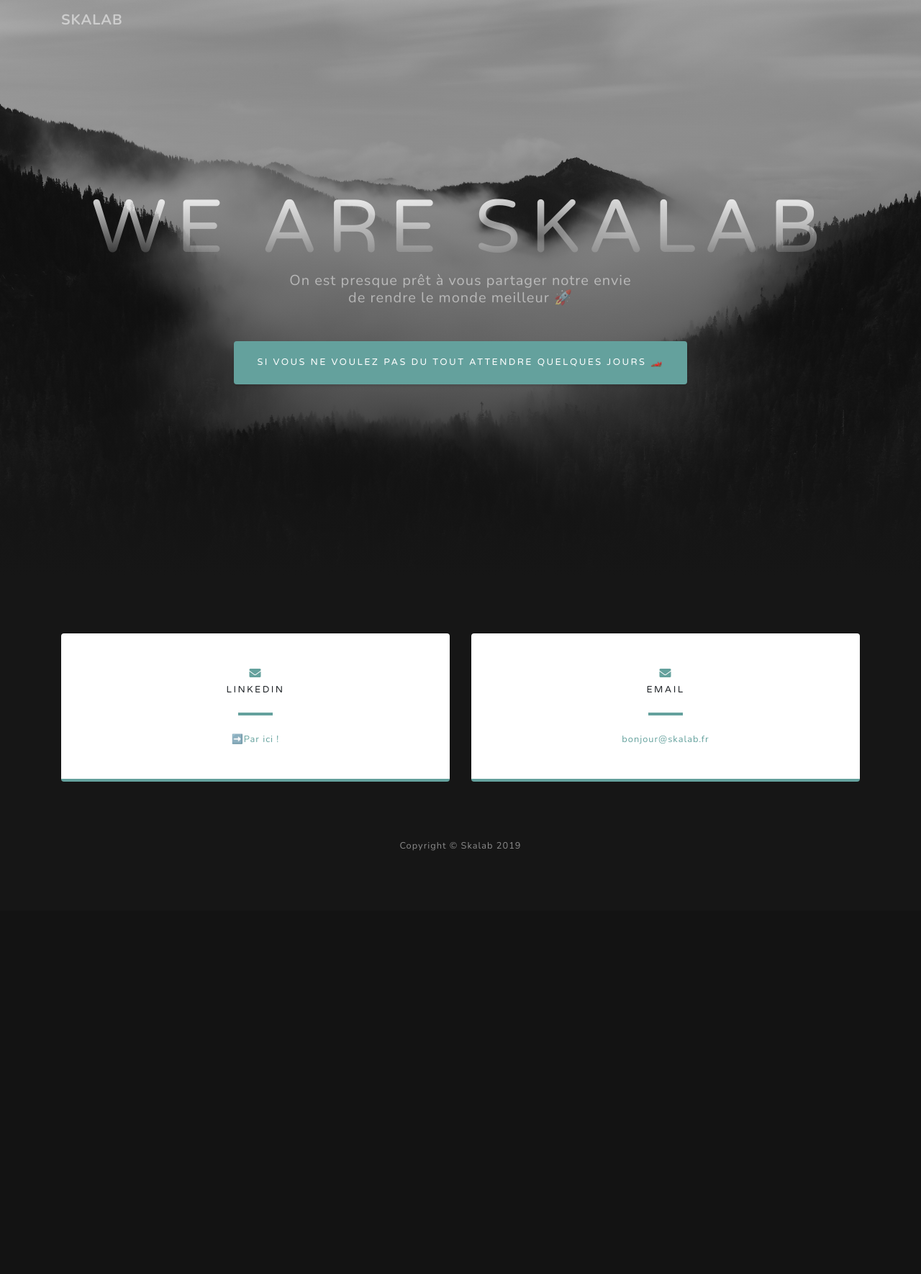
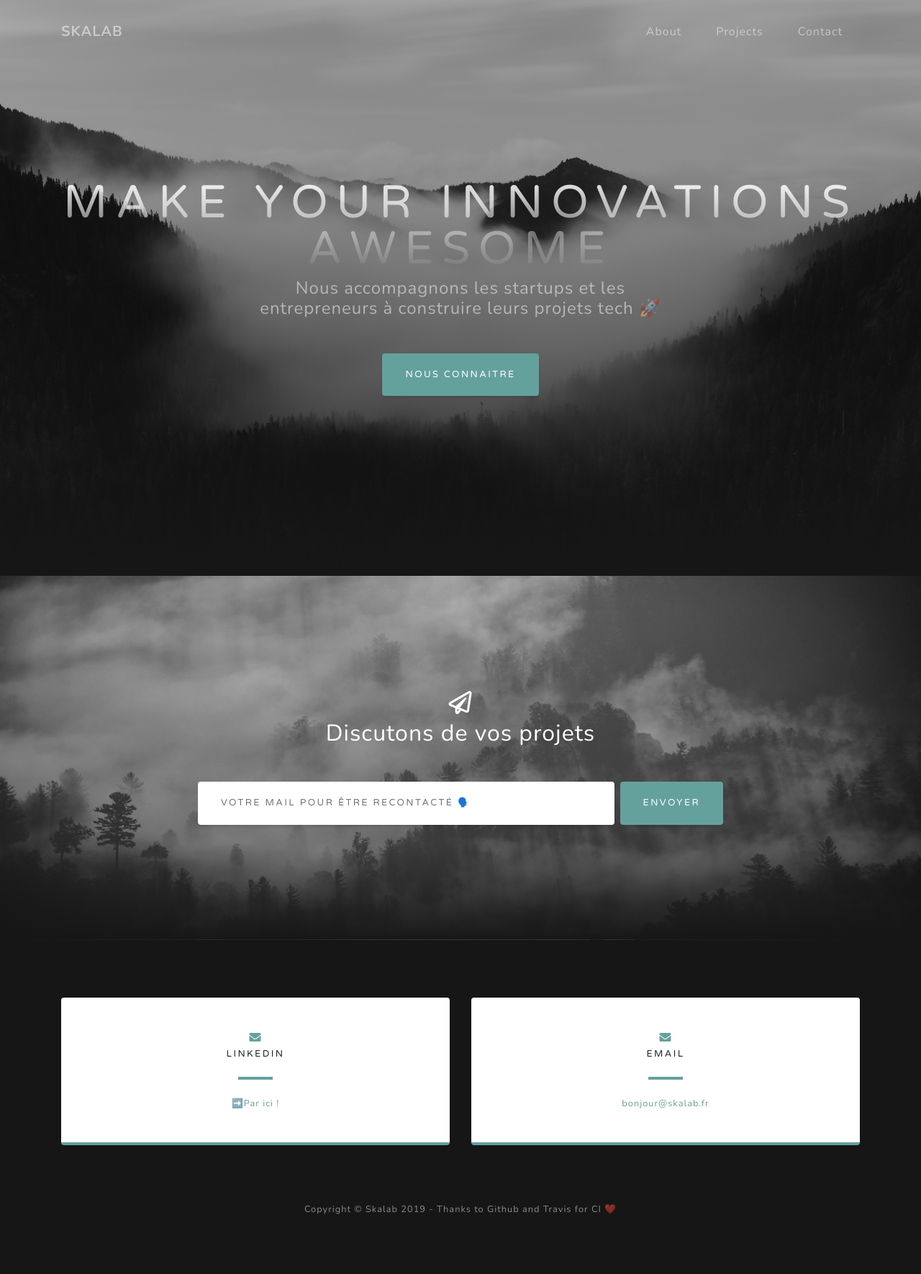
Before and after one commit to skalab/website, a PHP site: page / in a window 1280 px wide. Shown: the whole page at 72% size. Before the commit the page ends 1182 px from the top, so only its background shows below. Run offline with PHP 8.4, Linux system fonts and the light colour scheme; some libraries are stand-ins or nearby versions.

Commit message:
Adding navbar and contact form

```diff
--- a/css/grayscale.css
+++ b/css/grayscale.css
@@ -128,13 +128,13 @@
     padding: 0;
   }
   .masthead h1 {
-    font-size: 6.5rem;
-    line-height: 6.5rem;
-    letter-spacing: 0.8rem;
+    font-size: 4.0rem;
+    line-height: 4.0rem;
+    letter-spacing: 0.7rem;
   }
   .masthead h2 {
-    max-width: 30rem;
-    font-size: 1.25rem;
+    max-width: 35rem;
+    font-size: 1.5rem;
   }
 }
 
--- a/index.html
+++ b/index.html
@@ -8,7 +8,7 @@
   <meta name="description" content="Empowering tech teams">
   <meta name="author" content="Gaël D. Barbier from Skalab team">
 
-  <title>Empowering tech teams | We are skalab 🚀</title>
+  <title>Empowering tech teams | Skalab 🚀</title>
 
   <!-- Bootstrap core CSS -->
   <link href="https://stackpath.bootstrapcdn.com/bootstrap/4.3.1/css/bootstrap.min.css" rel="stylesheet">
@@ -19,7 +19,7 @@
   <link href="https://fonts.googleapis.com/css?family=Nunito:200,200i,300,300i,400,400i,600,600i,700,700i,800,800i,900,900i" rel="stylesheet">
 
   <!-- Custom styles for this template -->
-  <link href="css/grayscale.min.css" rel="stylesheet">
+  <link href="css/grayscale.css" rel="stylesheet">
 
 </head>
 
@@ -29,6 +29,23 @@
   <nav class="navbar navbar-expand-lg navbar-light fixed-top" id="mainNav">
     <div class="container">
       <a class="navbar-brand js-scroll-trigger" href="#page-top">SKALAB</a>
+      <button class="navbar-toggler navbar-toggler-right" type="button" data-toggle="collapse" data-target="#navbarResponsive" aria-controls="navbarResponsive" aria-expanded="false" aria-label="Toggle navigation">
+        Menu
+        <i class="fas fa-bars"></i>
+      </button>
+      <div class="collapse navbar-collapse" id="navbarResponsive">
+        <ul class="navbar-nav ml-auto">
+          <li class="nav-item">
+            <a class="nav-link js-scroll-trigger" href="#about">About</a>
+          </li>
+          <li class="nav-item">
+            <a class="nav-link js-scroll-trigger" href="#projects">Projects</a>
+          </li>
+          <li class="nav-item">
+            <a class="nav-link js-scroll-trigger" href="#signup">Contact</a>
+          </li>
+        </ul>
+      </div>
     </div>
   </nav>
 
@@ -36,12 +53,31 @@
   <header class="masthead">
     <div class="container d-flex h-100 align-items-center">
       <div class="mx-auto text-center">
-        <h1 class="mx-auto my-0 text-uppercase">WE ARE SKALAB</h1>
-        <h2 class="text-white-50 mx-auto mt-2 mb-5">On est presque prêt à vous partager notre envie de rendre le monde meilleur 🚀</h2>
-        <a href="#about" class="btn btn-primary js-scroll-trigger">Si vous ne voulez pas du tout attendre quelques jours 🏎️</a>
+        <h1 class="mx-auto my-0 text-uppercase">Make your innovations awesome</h1>
+        <h2 class="text-white-50 mx-auto mt-2 mb-5">Nous accompagnons les startups et les entrepreneurs à construire leurs projets tech 🚀</h2>
+        <a href="#about" class="btn btn-primary js-scroll-trigger">Nous connaitre</a>
       </div>
     </div>
   </header>
+
+  <!-- Signup Section -->
+  <section id="signup" class="signup-section">
+    <div class="container">
+      <div class="row">
+        <div class="col-md-10 col-lg-8 mx-auto text-center">
+
+          <i class="far fa-paper-plane fa-2x mb-2 text-white"></i>
+          <h2 class="text-white mb-5">Discutons de vos projets</h2>
+
+          <form class="form-inline d-flex">
+            <input type="email" class="form-control flex-fill mr-0 mr-sm-2 mb-3 mb-sm-0" id="inputEmail" placeholder="Votre mail pour être recontacté 🗣️">
+            <button type="submit" class="btn btn-primary mx-auto">Envoyer</button>
+          </form>
+
+        </div>
+      </div>
+    </div>
+  </section>
 
   <!-- Contact Section -->
   <section id="about" class="contact-section bg-black">
@@ -83,7 +119,7 @@
   <!-- Footer -->
   <footer class="bg-black small text-center text-white-50">
     <div class="container">
-      Copyright &copy; Skalab 2019
+      Copyright &copy; Skalab 2019 - Thanks to Github and Travis for CI ❤️
     </div>
   </footer>
 
```
